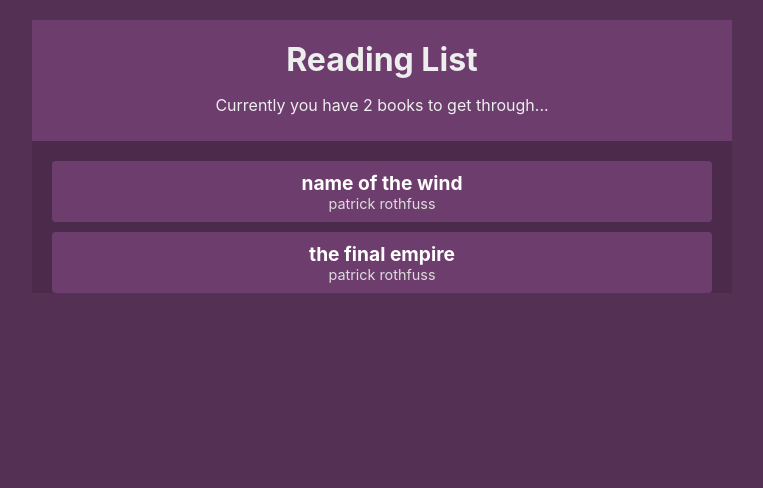
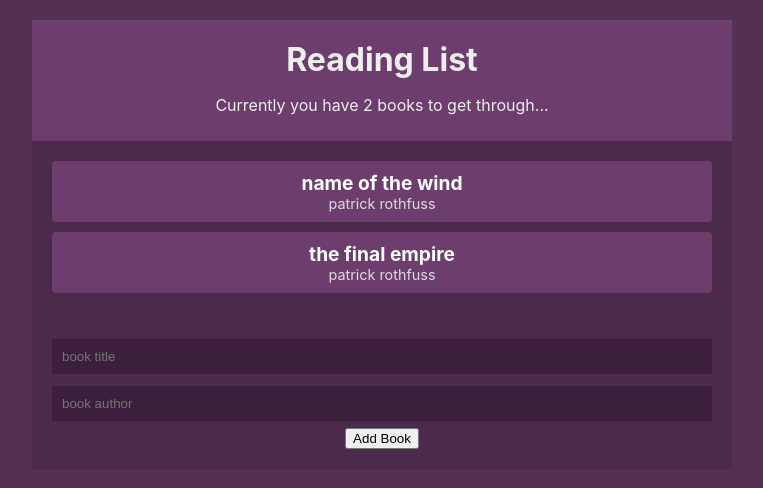
Before and after one commit to maximus-dr/booklist, a React (Create React App) app: page / in a window 1280 px wide. Shown: the top 488 px of the page, without its empty margins (258-1021 px from the left). Built offline with nearby package versions, Linux system fonts and the light colour scheme.

Commit message:
Implemented BookForm component

```diff
--- a/src/App.js
+++ b/src/App.js
@@ -1,4 +1,5 @@
 import './App.css';
+import BookForm from './components/BookForm';
 import BookList from './components/BookList';
 import Navbar from './components/Navbar';
 import BookContextProvider from './contexts/BookContext';
@@ -10,6 +11,7 @@ function App() {
       <BookContextProvider>
         <Navbar />
         <BookList />
+        <BookForm />
       </BookContextProvider>
     </div>
   );
--- a/src/components/BookForm.js
+++ b/src/components/BookForm.js
@@ -0,0 +1,37 @@
+import React, { useContext, useState } from 'react'
+import { BookContext } from '../contexts/BookContext'
+
+export default function BookForm() {
+
+  const {addBook} = useContext(BookContext);
+  const [title, setTitle] = useState('');
+  const [author, setAuthor] = useState('');
+
+  const handleSubmit = (e) => {
+    e.preventDefault();
+    addBook(title, author);
+    setTitle('');
+    setAuthor('');
+  }
+
+  return (
+    <form onSubmit={handleSubmit}>
+      <input
+        name="title"
+        type="text"
+        placeholder="book title"
+        value={title}
+        onChange={e => setTitle(e.target.value)}
+        required
+      />
+      <input
+        name="author"
+        type="text"
+        placeholder="book author"
+        value={author}
+        onChange={e => setAuthor(e.target.value)}
+      />
+      <button>Add Book</button>
+    </form>
+  )
+}
--- a/src/index.css
+++ b/src/index.css
@@ -55,3 +55,23 @@ body {
   margin: 20px;
   text-align: center;
 }
+
+form{
+  padding: 20px;
+}
+input[type='text']{
+  width: 100%;
+  padding: 10px;
+  box-sizing: border-box;
+  margin: 6px 0;
+  background: #3c1f3c;
+  color: #fff;
+  border: 0;
+}
+input[type='submit']{
+  margin: 10px auto;
+  background: #eee;
+  border: 0;
+  padding: 6px 20px;
+  display: block;
+}
```
